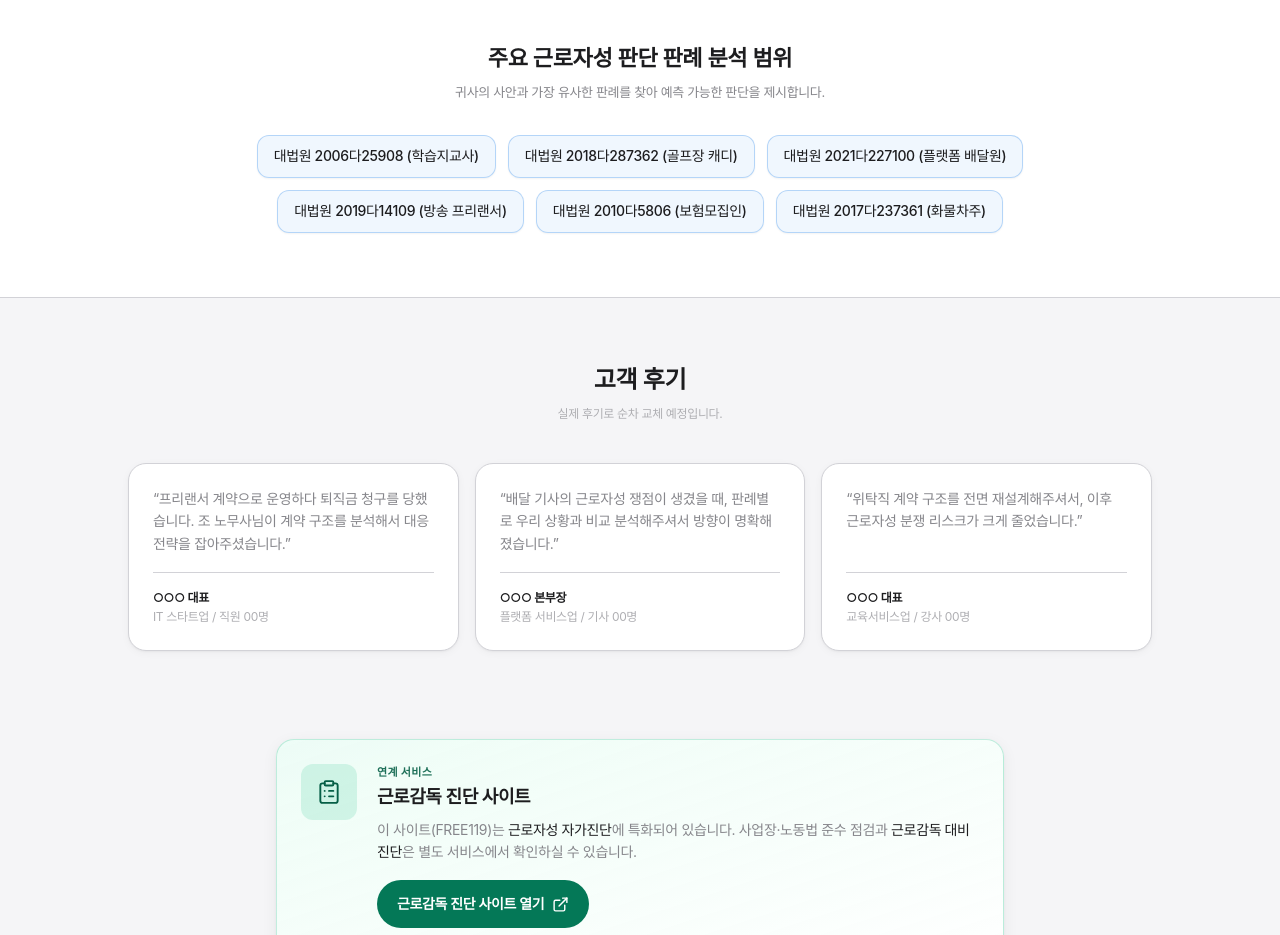
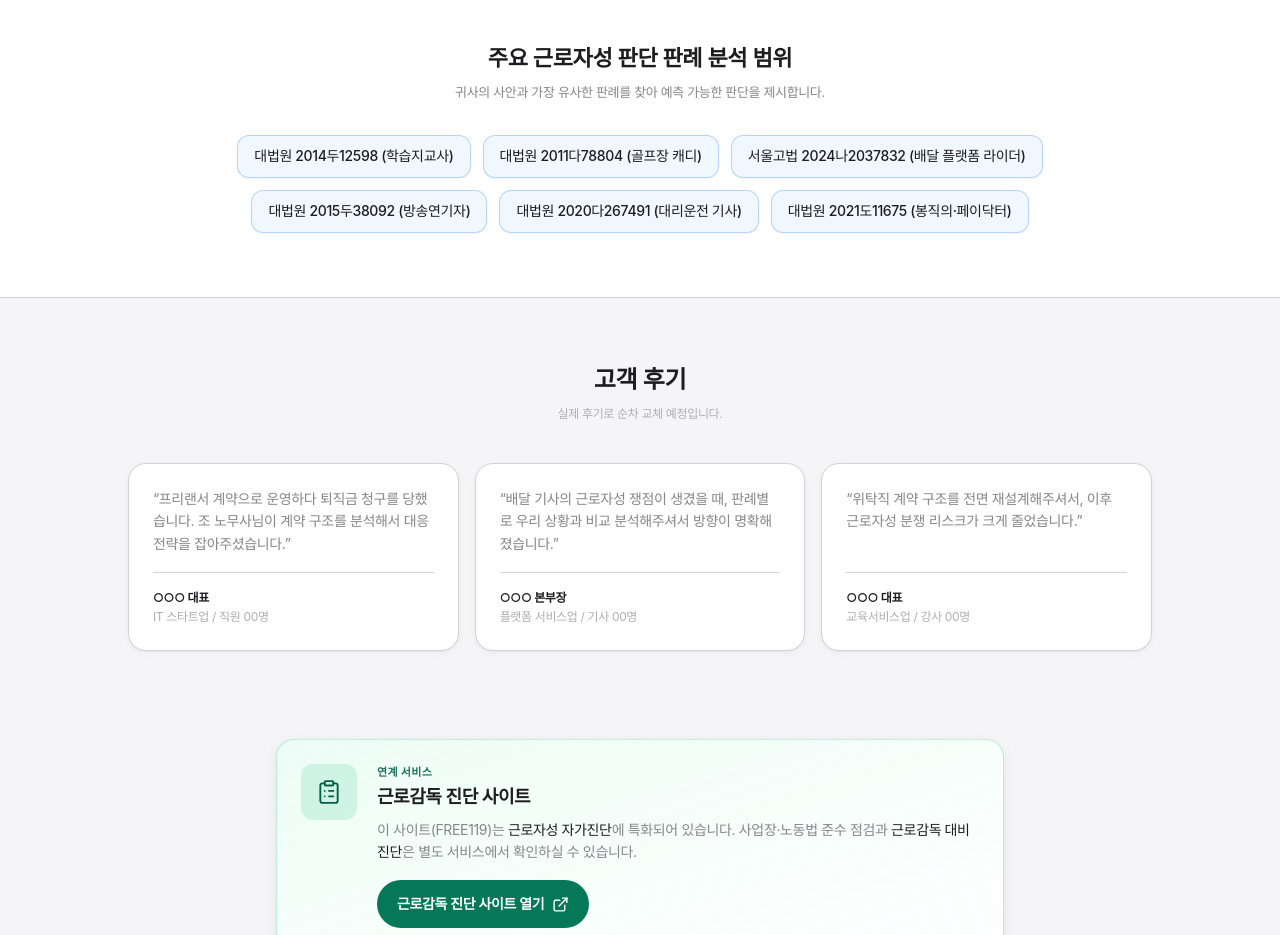
Before and after one commit to cdj44y-ui/worker-diagnosis-app, a React (Vite) app: page /about in a window 1280 px wide. Shown: the part 2600-3535 px from the top of the page. Built offline with nearby package versions, Linux system fonts and the light colour scheme; no server answers.

Commit message:
fix: 판례 인용 오류 8건을 검증된 실제 대법원·고법 판례로 교증 (questions.ts, expert.ts)

```diff
--- a/src/data/expert.ts
+++ b/src/data/expert.ts
@@ -128,12 +128,12 @@ export const EXPERT = {
   },
 
   caseKeywords: [
-    '대법원 2006다25908 (학습지교사)',
-    '대법원 2018다287362 (골프장 캐디)',
-    '대법원 2021다227100 (플랫폼 배달원)',
-    '대법원 2019다14109 (방송 프리랜서)',
-    '대법원 2010다5806 (보험모집인)',
-    '대법원 2017다237361 (화물차주)',
+    '대법원 2014두12598 (학습지교사)',
+    '대법원 2011다78804 (골프장 캐디)',
+    '서울고법 2024나2037832 (배달 플랫폼 라이더)',
+    '대법원 2015두38092 (방송연기자)',
+    '대법원 2020다267491 (대리운전 기사)',
+    '대법원 2021도11675 (봉직의·페이닥터)',
   ],
 
   testimonials: [
--- a/src/data/questions.ts
+++ b/src/data/questions.ts
@@ -5,28 +5,26 @@ import type { CaseReference, Category } from '../types'
 // ═══════════════════════════════════════════════════════════════
 
 const REFS_SUBORDINATION: CaseReference[] = [
-  { caseNo: '2006다64573', date: '2006.12.7', summary: '업무지시 거부 가능성' },
-  { caseNo: '2019다14134', date: '2019.6.13', summary: '학습지 교사 근로자성' },
+  { caseNo: '2014두12598', date: '2018.6.15', summary: '학습지 교사, 노동조합법상 근로자성 인정(위탁계약 해지=부당노동행위)' },
 ]
 
 const REFS_TIME_PLACE: CaseReference[] = [
-  { caseNo: '2018다44763', date: '2019.2.14', summary: '방송연출자 출퇴근 관리' },
-  { caseNo: '2017다273441', date: '2018.6.15', summary: '골프장 캐디 근무시간 구속' },
+  { caseNo: '2015두38092', date: '2018.10.12', summary: '방송연기자, 방송사가 정한 시간·장소 구속 등을 근거로 노동조합법상 근로자성 인정' },
+  { caseNo: '2011다78804', date: '2014.2.13', summary: '골프장 캐디, 근무시간 구속 등에도 근로기준법상 근로자성은 부정(노동조합법상 근로자성만 인정)' },
 ]
 
 const REFS_ECONOMIC: CaseReference[] = [
-  { caseNo: '2022다255492', date: '2023.9.21', summary: '배달 라이더 전속성' },
-  { caseNo: '2016다277538', date: '2018.11.29', summary: '대리운전 기사' },
+  { caseNo: '2020다267491', date: '2024.9.27', summary: '대리운전 기사, 소득의 전적 의존·보수 결정구조 등 경제적 종속 인정(노동조합법상 근로자성 인정)' },
+  { caseNo: '2024나2037832', date: '2026.7.3', court: '서울고등법원', summary: '배달 플랫폼 라이더, 보수·배차 구조에 대한 재량 없음 등을 근거로 근로기준법상 근로자성 인정(항소심, 첫 인정 사례)' },
 ]
 
 const REFS_PLATFORM: CaseReference[] = [
   { caseNo: '2024두32973', date: '2024.7.25', summary: '타다 드라이버' },
-  { caseNo: '2017다292343', date: '2018.4.26', summary: '텔레마케터 간접통제' },
 ]
 
 const REFS_FORMAL: CaseReference[] = [
-  { caseNo: '2011다78804', date: '2013.2.15', summary: '4대보험 가입과 근로자성' },
   { caseNo: '94다22859', date: '1994.12.9', summary: '계약형식보다 실질 우선' },
+  { caseNo: '2021도11675', date: '2023.9.21', summary: '봉직의(페이닥터), 세금·4대보험 등 형식적 지표만으로 근로자성을 쉽게 부정해서는 안 된다고 판시' },
 ]
 
 export const CATEGORIES: Category[] = [
```
